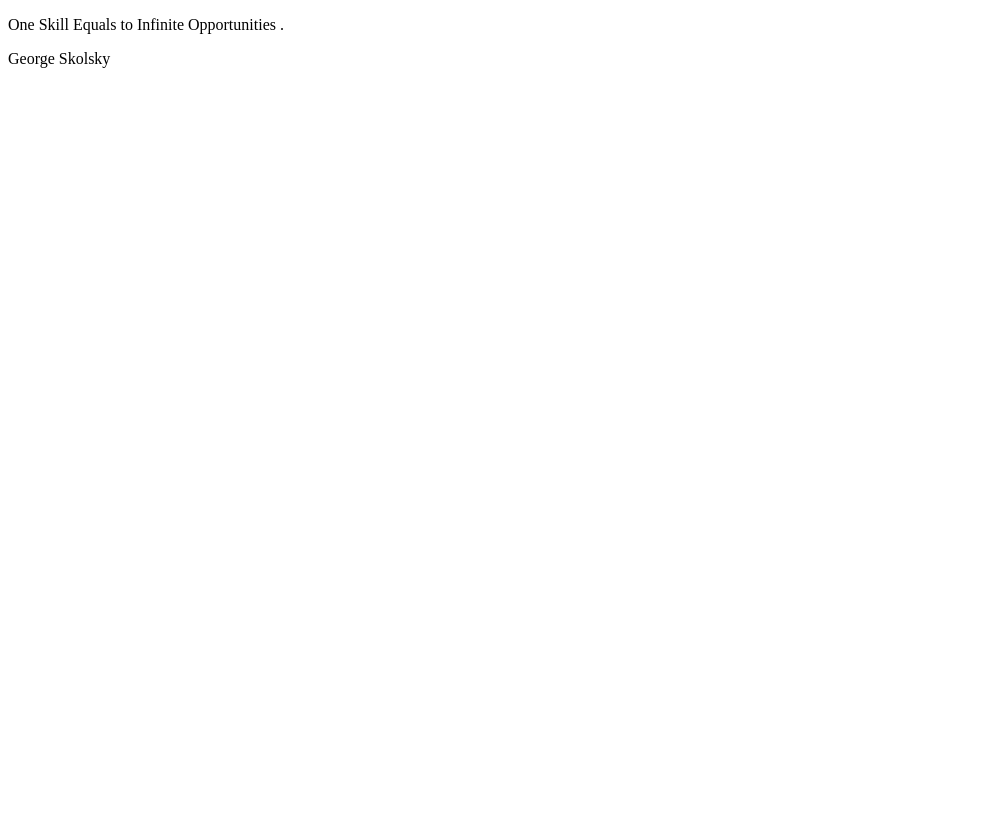
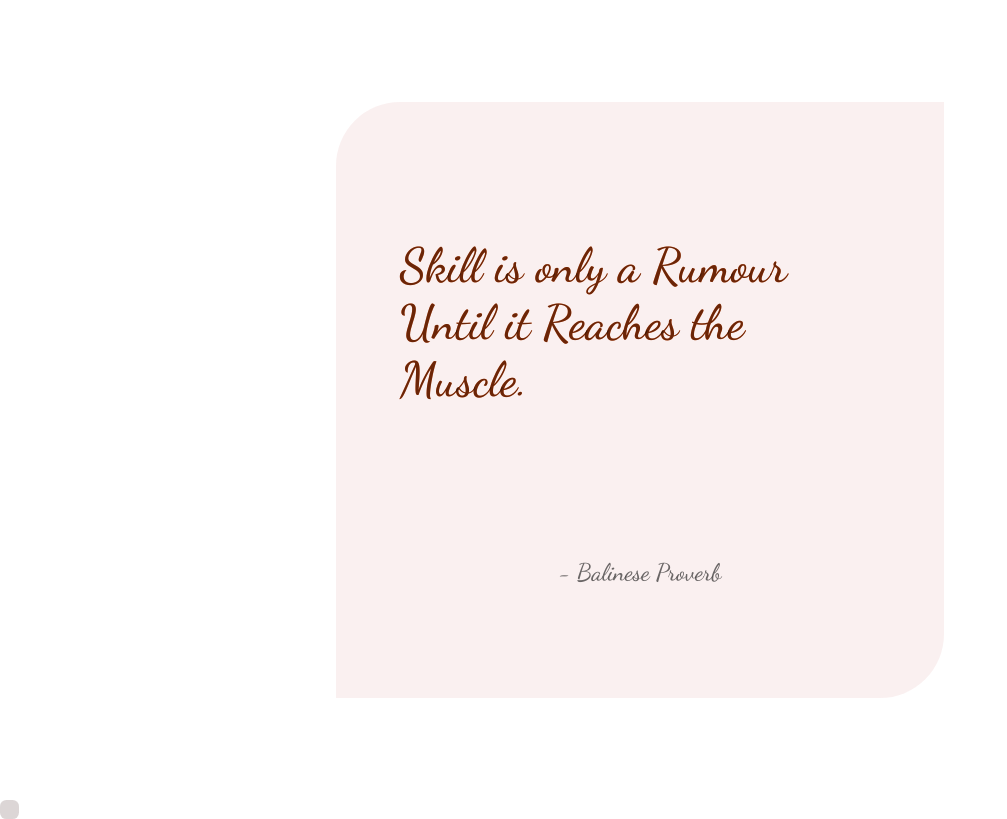
Before and after one commit to ShiharaKaumadi/Styling_Block_Quotes, a plain HTML site: page index.html in a window 1280 px wide. Shown: the whole page, without its empty margins (0-1007 px from the left). Drawn offline with Linux system fonts and the light colour scheme.

Commit message:
Added Quote

```diff
--- a/assets/css/styles.css
+++ b/assets/css/styles.css
@@ -0,0 +1,65 @@
+@import url('https://fonts.googleapis.com/css2?family=Dancing+Script:wght@500&display=swap');
+body {
+    margin: 0;
+    overflow: hidden;
+    font-family: 'Dancing Script', cursive;
+    font-weight: 300;
+    cursor: auto;
+}
+
+.cursor {
+    position: absolute;
+    background-color: rgba(140, 120, 120, 0.3);
+    border-radius: 0.4rem;
+    width: 1.2rem;
+    aspect-ratio: 1;
+    pointer-events: visible;
+}
+
+.container {
+    width: 100vw;
+    height: 100vh;
+    display: grid;
+    place-items: center;
+    color: rgba(10, 10, 10, 0.6);
+
+}
+.container .poster {
+    box-shadow: 0 0 0 0.3rem rgba(255, 255, 255, 0.01), 0 0 0 0.6rem rgba(255, 255, 255, 0.02), 0 0 0 0.9rem rgba(255, 255, 255, 0.03);
+    transition: 300ms ease;
+    background-color: rgba(182, 44, 44, 0.07);
+    border-radius: 4rem 0;
+    display: grid;
+    place-items: center;
+    width: clamp(300px, 60vmin, 66vh);
+    height: clamp(500px, 60vmin, 80vh);
+    padding: 3rem 4rem;
+}
+.container .poster:has(.quote:hover) {
+    box-shadow: 0 0 0 0.8rem rgba(255, 255, 255, 0.01), 0 0 0 1.6rem rgba(255, 255, 255, 0.02), 0 0 0 2.4rem rgba(255, 255, 255, 0.03);
+}
+.container .poster:has(.quote:hover) .quote {
+    color: rgb(166, 83, 104);
+}
+.container .poster:has(.quote:hover) .quote span {
+    color: rgb(253, 206, 0);
+}
+.container .poster:has(.quote:hover) .name {
+    color: rgb(105, 62, 35);
+}
+.container .poster .quote {
+    font-size: 3rem;
+    text-shadow: 0 0 #fc4f04, 0 0 #ffffff;
+
+}
+.container .poster .quote, .container .poster .quote span {
+    transition: 500ms ease;
+}
+.container .poster .name {
+    font-size: 1.5rem;
+    font-weight: 500;
+    transition: 500ms ease;
+}
+.container .poster .name:before {
+    content: "- ";
+}
--- a/index.html
+++ b/index.html
@@ -2,16 +2,19 @@
 <html lang="en">
 <head>
     <meta charset="UTF-8">
+    <link rel="preconnect" href="https://fonts.googleapis.com">
+    <link rel="preconnect" href="https://fonts.gstatic.com" crossorigin>
+    <link href="https://fonts.googleapis.com/css2?family=Dancing+Script:wght@500&display=swap" rel="stylesheet">
+    <link rel="stylesheet" href="assets/css/styles.css">
     <title>Quotes</title>
 </head>
 <body>
 <div class="container">
     <div class="poster">
-        <p class="quote"><span>One Skill</span> Equals to <span>Infinite</span> Opportunities .</p>
-        <p class="name">George Skolsky</p>
+        <p class="quote"><span> Skill</span> is only a  <span>Rumour </span>Until it Reaches the <span>Muscle</span>.</p>
+        <p class="name">Balinese Proverb</p>
     </div>
 </div>
-
 <div class="cursor"></div>
 <div class="cursor-follower"></div>
 </body>
```
